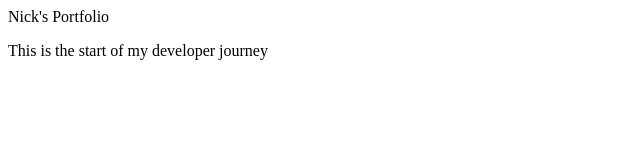
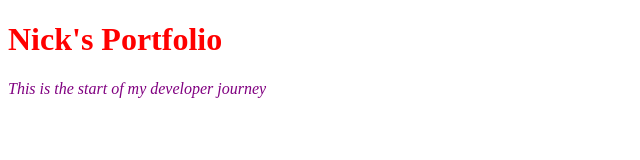
Before and after one commit to nivenreed/Portfolio-Hompage, a plain HTML site: page index.html in a window 1280 px wide. Shown: the whole page, without its empty margins (0-640 px from the left). Drawn offline with Linux system fonts and the light colour scheme.

Commit message:
adding css style

```diff
--- /dev/null
+++ b/index.css
@@ -0,0 +1,3 @@
+h1 {
+    color:green;
+}
--- a/index.html
+++ b/index.html
@@ -1,7 +1,17 @@
 <!DOCTYPE html>
 <html>
+    <head>
+      <!-- <link href='index.css' rel='stylessheet'>-->
+        <style>
+            p{
+                color: purple;
+                font-style: italic;
+            }
+        </style>
+
+    </head>
     <body>
-        <h1h1>Nick's Portfolio</h1h1>
+        <h1 style='color:red;'>Nick's Portfolio</h1>
         <p>This is the start of my developer journey</p>
 
 
```
